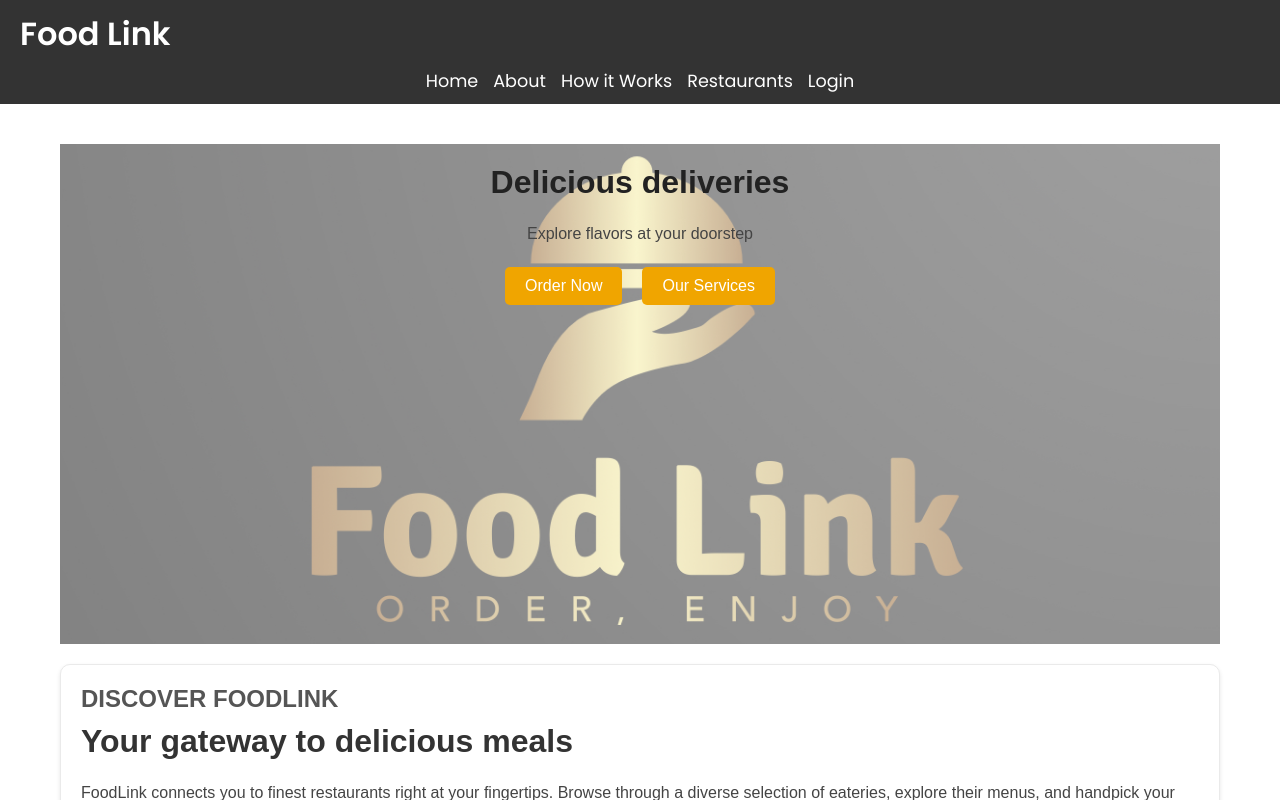
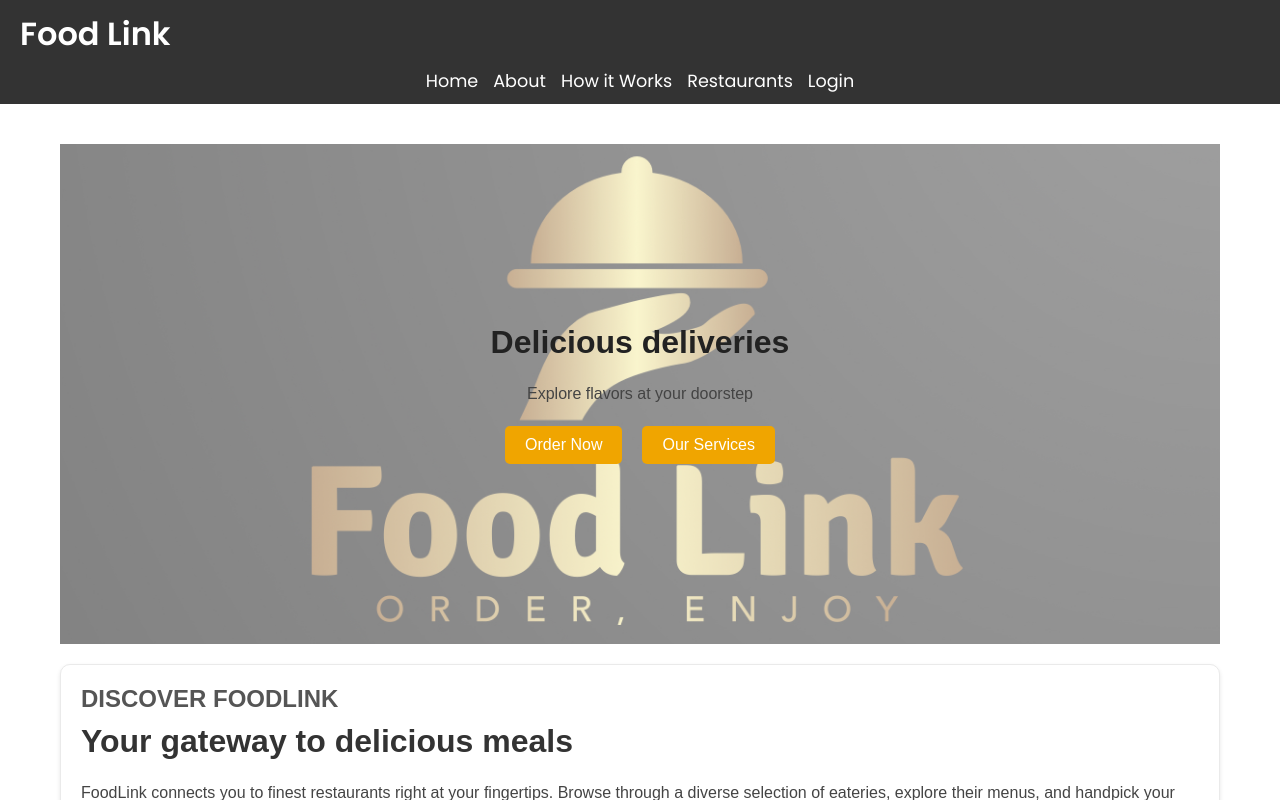
Before and after one commit to razmazlih/FoodLink-front, a React (Create React App) app: page / in a window 1280 px wide. Shown: the top 800 px of the page. Built offline with nearby package versions, Linux system fonts and the light colour scheme; no server answers.

Commit message:
make first content on center of div, in home page

```diff
--- a/src/components/home/FirstContent.css
+++ b/src/components/home/FirstContent.css
@@ -1,6 +1,9 @@
 .first-content {
+    display: flex;
+    flex-direction: column;
+    align-items: center;
+    justify-content: center;
     text-align: center;
-    padding: 20px;
     background-image: url('./media/business-logo.jpeg'); /* נתיב לתמונה */
     background-size: cover; /* התמונה תתפוס את כל האזור */
     background-position: center; /* התמונה תהיה ממורכזת */
--- a/src/components/home/FirstContent.jsx
+++ b/src/components/home/FirstContent.jsx
@@ -6,12 +6,14 @@ function TopContent() {
         <div className="first-content">
             <h2 className="first-content-h2">Delicious deliveries</h2>
             <p className="first-content-p">Explore flavors at your doorstep</p>
+            <div>
             <Link to={'/restaurants'}>
                 <button className="first-content-button">Order Now</button>
             </Link>
             <Link to={'/how-it-works'}>
                 <button className="first-content-button">Our Services</button>
             </Link>
+            </div>
         </div>
     );
 }
```
